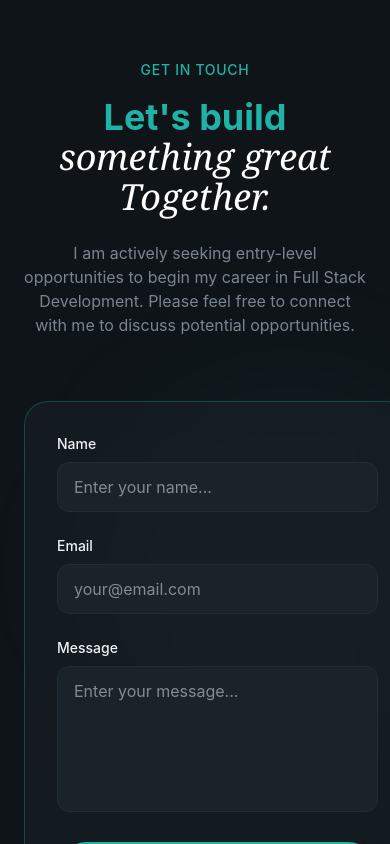
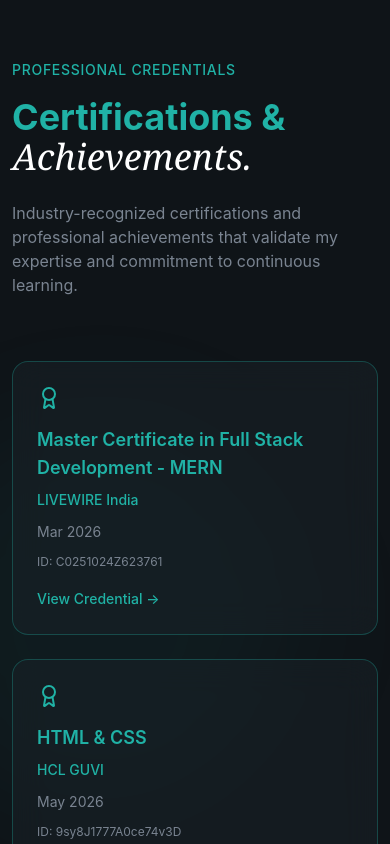
Before and after one commit to Logesh-26/portfolio, a React (Vite) app: page / in a window 390 px wide. Shown: the part 7480-8324 px from the top of the page. Built offline with nearby package versions, Linux system fonts and the light colour scheme.

Commit message:
certifications section added

```diff
--- a/src/App.jsx
+++ b/src/App.jsx
@@ -3,6 +3,7 @@ import { Hero } from "@/sections/Hero";
 import { About } from "@/sections/About";
 import { Projects } from "@/sections/Projects";
 import { Education } from "@/sections/Education";
+import { Certifications } from "@/sections/Certifications";
 import { Contact } from "@/sections/Contact";
 import { Footer } from "./layout/Footer";
 function App() {
@@ -14,6 +15,7 @@ function App() {
         <About />
         <Projects />
         <Education />
+        <Certifications />
         <Contact />
       </main>
       <footer>
--- a/src/layout/Navbar.jsx
+++ b/src/layout/Navbar.jsx
@@ -4,6 +4,7 @@ import { Menu , X} from "lucide-react";
 const navLinks = [{ href: "#about", label: "About" },
     { href: "#projects", label: "Projects" },
     {href:"#education", label:"Education"},
+    {href:"#certifications", label:"Certifications"},
 ]
 
 const Navbar = () => {
--- /dev/null
+++ b/src/sections/Certifications.jsx
@@ -0,0 +1,94 @@
+import { Award } from "lucide-react";
+
+const certifications = [
+    {
+        title: "Master Certificate in Full Stack Development - MERN",
+        issuer: "LIVEWIRE India",
+        date: "Mar 2026",
+        credentialId: "C0251024Z623761",
+        credentialUrl: "https://drive.google.com/file/d/12UP25zbrEUxpwaCsvo-2sdyGf8Zd7P0H/view?usp=drive_link",
+    },
+    {
+        title: "HTML & CSS",
+        issuer: "HCL GUVI",
+        date: "May 2026",
+        credentialId: "9sy8J1777A0ce74v3D",
+        credentialUrl: "https://www.guvi.in/share-certificate/9sy8J1777A0ce74v3D",
+    },
+    {
+        title: "REST APIs with Node.js",
+        issuer: "HCL GUVI",
+        date: "May 2026",
+        credentialId: "81e7H891Alq63m2475",
+        credentialUrl: "https://www.guvi.in/share-certificate/81e7H891Alq63m2475",
+    },
+];
+
+export const Certifications = () => {
+    return (
+        <section
+            id="certifications"
+            className="py-32 relative overflow-hidden"
+        >
+            <div className="absolute top-1/2 right-1/4 w-96 h-96 bg-primary/5 rounded-full blur-3xl -translate-y-1/2" />
+
+            <div className="container mx-auto px-3 relative z-10">
+                {/* Section Header */}
+                <div className="max-w-3xl mb-16">
+                    <span className="text-secondary-foreground text-sm font-medium tracking-wider uppercase animate-fade-in">
+                        Professional Credentials
+                    </span>
+                    <h2 className="text-4xl md:text-5xl font-bold mt-4 mb-6 animate-fade-in animation-delay-100 text-secondary-foreground">
+                        Certifications &{" "}
+                        <span className="font-serif italic font-normal text-white">
+                            Achievements.
+                        </span>
+                    </h2>
+                    <p className="text-muted-foreground animate-fade-in animation-delay-200">
+                        Industry-recognized certifications and professional achievements that
+                        validate my expertise and commitment to continuous learning.
+                    </p>
+                </div>
+
+                {/* Certifications Grid */}
+                <div className="grid md:grid-cols-2 lg:grid-cols-3 gap-6">
+                    {certifications.map((cert, idx) => (
+                        <div
+                            key={idx}
+                            className="glass p-6 rounded-2xl border border-primary/30 hover:border-primary/50 transition-all duration-500 animate-fade-in hover:shadow-lg hover:shadow-primary/20"
+                            style={{ animationDelay: `${(idx + 1) * 100}ms` }}
+                        >
+                            <div className="flex items-start justify-between mb-4">
+                                <Award className="w-6 h-6 text-primary" />
+                            </div>
+                            <h3 className="text-lg font-semibold text-secondary-foreground mb-2">
+                                {cert.title}
+                            </h3>
+                            <p className="text-sm text-primary font-medium mb-3">
+                                {cert.issuer}
+                            </p>
+                            <p className="text-sm text-muted-foreground mb-3">
+                                {cert.date}
+                            </p>
+                            {cert.credentialId && (
+                                <p className="text-xs text-muted-foreground mb-4">
+                                    ID: {cert.credentialId}
+                                </p>
+                            )}
+                            {cert.credentialUrl && (
+                                <a
+                                    href={cert.credentialUrl}
+                                    target="_blank"
+                                    rel="noopener noreferrer"
+                                    className="inline-block text-primary text-sm font-medium hover:underline"
+                                >
+                                    View Credential →
+                                </a>
+                            )}
+                        </div>
+                    ))}
+                </div>
+            </div>
+        </section>
+    );
+};
--- a/src/sections/Projects.jsx
+++ b/src/sections/Projects.jsx
@@ -149,7 +149,6 @@ export const Projects = () => {
                                               rel="noopener noreferrer"
                                               className="p-3 rounded-full glass hover:bg-primary hover:text-primary-foreground transition-all"
                                             >
-                                                <div>Users</div>
                                                 <ArrowUpRight className="w-5 h-5" />
                                             </a>
                                         ) }
```
